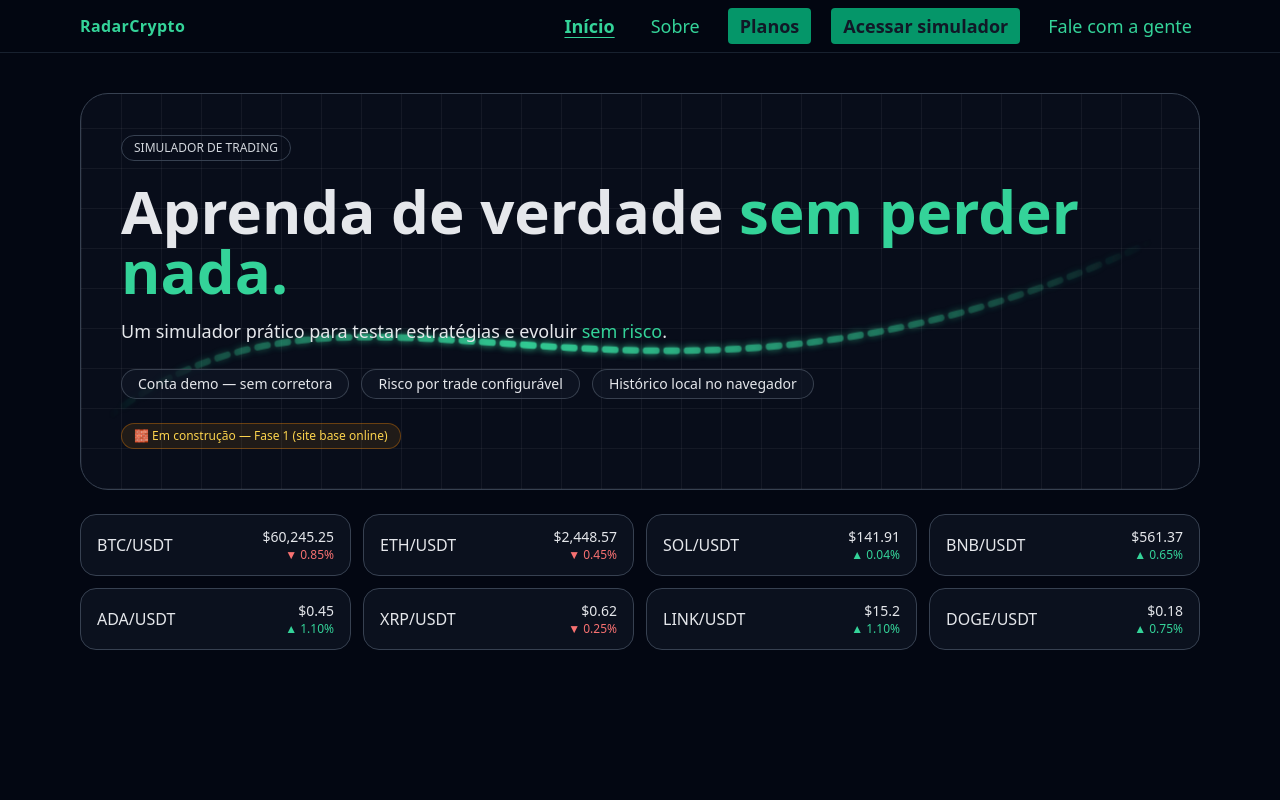
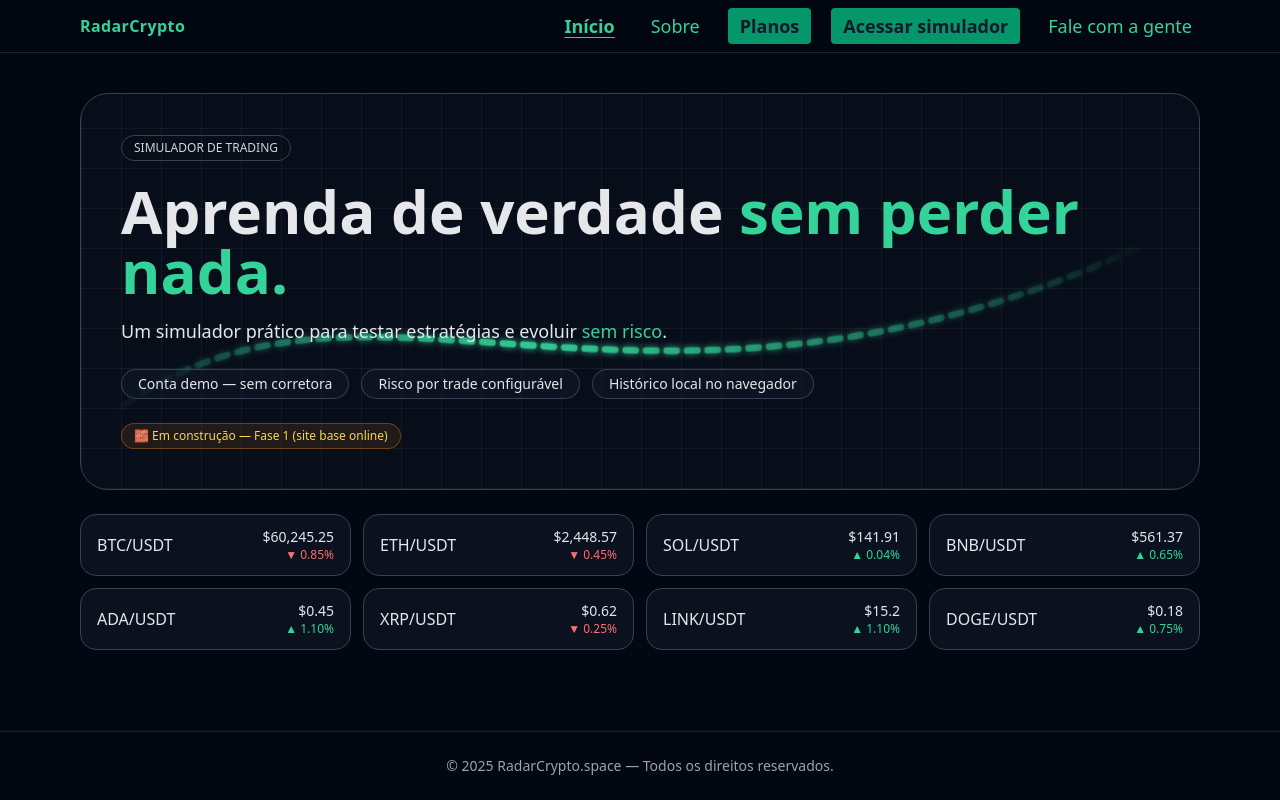
Before and after one commit to Ivanmonteiro-create/radarcripto.space, a Next.js app: page / in a window 1280 px wide. Built offline with nearby package versions, Linux system fonts and the light colour scheme.

Commit message:
Update layout.tsx

```diff
--- a/app/layout.tsx
+++ b/app/layout.tsx
@@ -1,6 +1,7 @@
 import "./globals.css";
 import type { Metadata } from "next";
 import Navbar from "@/components/Navbar";
+import Footer from "@/components/Footer";
 
 export const metadata: Metadata = {
   title: "RadarCrypto.space",
@@ -13,7 +14,8 @@ export default function RootLayout({ children }: { children: React.ReactNode })
       <body className="min-h-screen bg-gray-950 text-gray-200 antialiased">
         <div id="sim-root" className="min-h-screen flex flex-col">
           <Navbar />
-          {children}
+          <main className="flex-1">{children}</main>
+          <Footer />
         </div>
       </body>
     </html>
```
